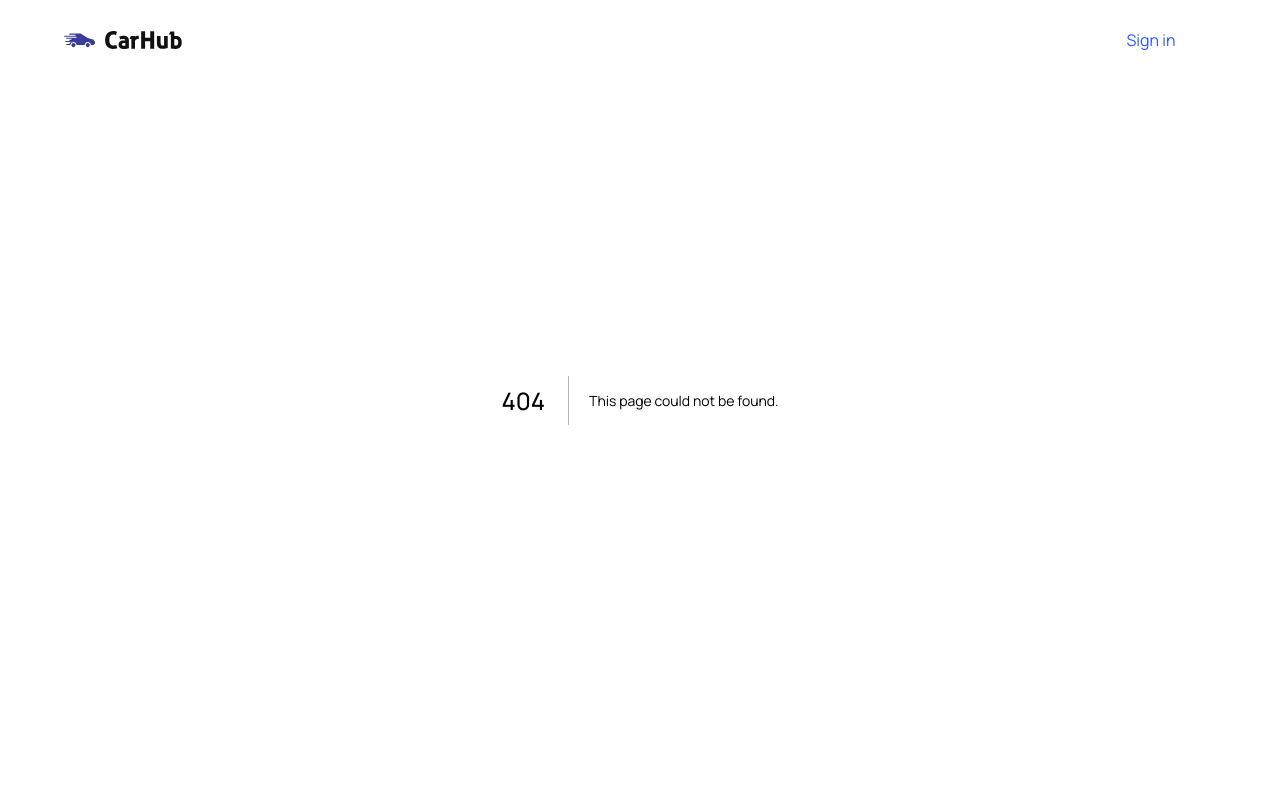
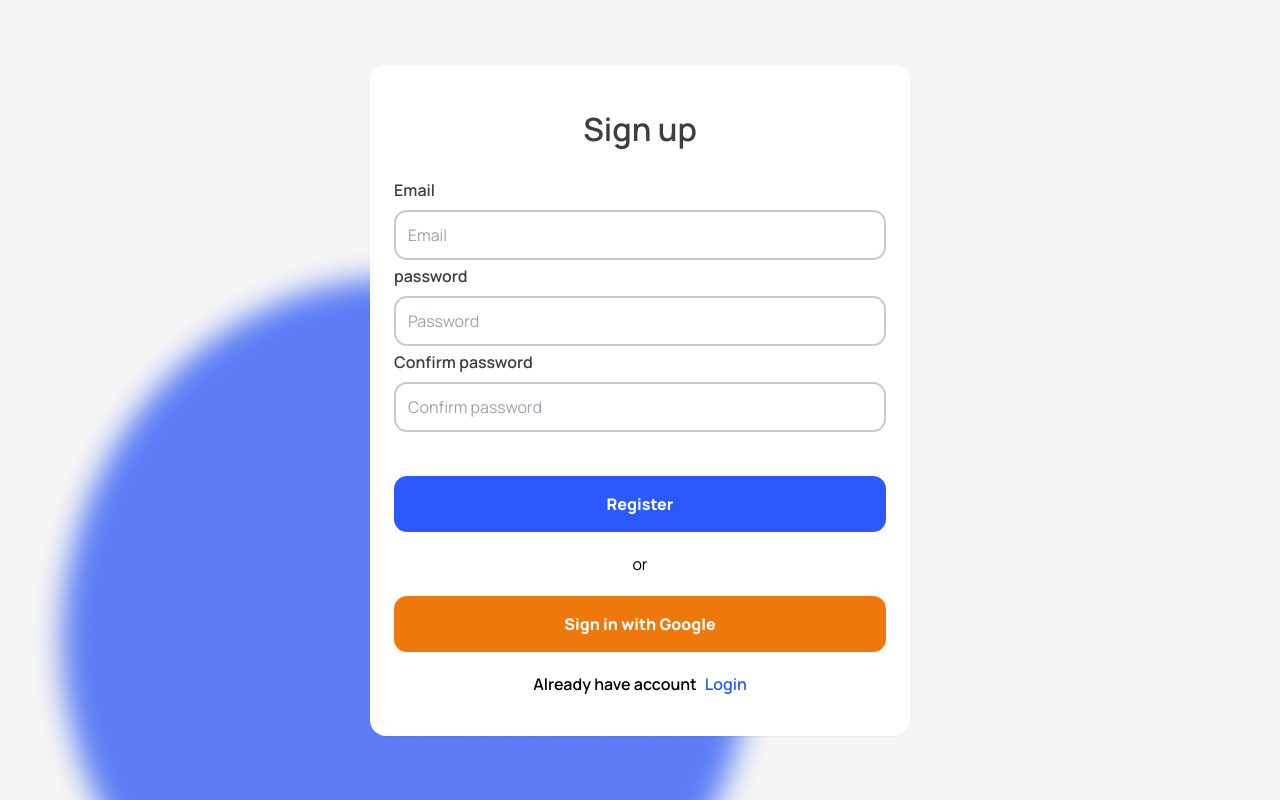
Before and after one commit to SylvinIsamaza/carBooking, a Next.js app: page /register in a window 1280 px wide. Before the commit this address had no page. Shown: the top 800 px of the page. Built offline with nearby package versions, Linux system fonts and the light colour scheme.

Commit message:
making login and signup

```diff
--- a/app/layout.tsx
+++ b/app/layout.tsx
@@ -17,10 +17,10 @@ export default function RootLayout({
 }) {
   return (
     <html lang="en">
-      <body className='relative'>
-        <Navbar/>
+      <body className='relative '>
+
         {children}
-        <Footer/>
+
         </body>
     </html>
   )
--- /dev/null
+++ b/app/login/layout.tsx
@@ -0,0 +1,20 @@
+import type { Metadata } from "next";
+export const metadata: Metadata = {
+  title: "Register",
+  description: "Register to our application",
+};
+
+export default function Layout({
+  children,
+}: {
+  children: React.ReactNode;
+}) {
+  return (
+    <html lang="en">
+      <body className="relative ">
+        {children}
+
+      </body>
+    </html>
+  );
+}
--- /dev/null
+++ b/app/login/page.tsx
@@ -0,0 +1,14 @@
+
+import Login from '@/components/auth/Login'
+import LoginLayout from './layout'
+function Page() {
+  return (
+    <div className="w-full h-screen flex justify-center items-center  bg-auth">
+    <Login/>
+
+    </div>
+  )
+}
+Page.layout=LoginLayout
+
+export default Page
--- a/app/page.tsx
+++ b/app/page.tsx
@@ -1,4 +1,4 @@
-import { CustomFilter, Hero, SearchBar, ShowMore } from "@/components";
+import { CustomFilter, Footer, Hero, Navbar, SearchBar, ShowMore } from "@/components";
 import CarCard from "@/components/CarCard";
 import { fuels, yearsOfProduction } from "@/constants";
 import { carModel } from "@/constants/data";
@@ -20,7 +20,9 @@ export default async function Home({searchParams}) {
   console.log(isDataEmpty)
 
   return (
-    <main className="overflow-hidden">
+    <>
+      <Navbar/>
+    <main className="overflow-hidden pt-[5rem]">
       <Hero />
       <div className="mt-12 padding-x padding-y max-width" id="discover">
         <div className="home__text-container">
@@ -53,6 +55,9 @@ export default async function Home({searchParams}) {
         <p>{allCars?.message}</p>
       </div>)}
 
-    </main>
+      </main>
+      <Footer />
+      </>
   );
+
 }
--- /dev/null
+++ b/app/register/layout.tsx
@@ -0,0 +1,20 @@
+import type { Metadata } from "next";
+export const metadata: Metadata = {
+  title: "Register",
+  description: "Register to our application",
+};
+
+export default function Layout({
+  children,
+}: {
+  children: React.ReactNode;
+}) {
+  return (
+    <html lang="en">
+      <body className="relative ">
+        {children}
+
+      </body>
+    </html>
+  );
+}
--- /dev/null
+++ b/app/register/page.tsx
@@ -0,0 +1,14 @@
+
+import Register from '@/components/auth/Register'
+import SignUpLayout from './layout'
+function Page() {
+  return (
+    <div className="w-full h-screen flex justify-center items-center  bg-auth">
+    <Register/>
+
+    </div>
+  )
+}
+Page.layout=SignUpLayout
+
+export default Page
--- a/components/Navbar.tsx
+++ b/components/Navbar.tsx
@@ -1,21 +1,43 @@
-import Image from 'next/image'
-import Link from 'next/link'
-import React from 'react'
-import CustomButton from './CustomButton'
+"use client"
+import Image from 'next/image';
+import Link from 'next/link';
+import React, { useEffect, useState } from 'react';
+import CustomButton from './CustomButton';
 
 function Navbar() {
+  const [scrollPosition, setScrollPosition] = useState(0);
+  const [threshHold, setThreshHold] = useState(0);
+
+  useEffect(() => {
+    const handleScroll = () => {
+      setScrollPosition(window.scrollY);
+      setThreshHold(60);
+    };
+
+    // Add the event listener when the component mounts
+    window.addEventListener('scroll', handleScroll);
+
+    // Clean up the event listener when the component unmounts
+    return () => {
+      window.removeEventListener('scroll', handleScroll);
+    };
+  }, []);
+
   return (
     <header>
-      <div className='w-full absolute z-10'>
-        <div className='max-w-[1440px] mx-auto flex justify-between items-center sm:px-16 px-6 py-4'>
+      <div className={`w-full fixed ${scrollPosition > threshHold ? "bg-white" : ""} mb-16 z-50 `}>
+        <div className='max-w-[1440px] mx-auto flex justify-between items-center sm:px-10 3xl:px-[30%] px-6 py-4'>
           <Link href='/' className='flex items-center justify-center'>
             <Image src='/logo.svg' alt='car hub' width={118} height={18} className='object-contain'/>
           </Link>
-          <CustomButton title='Sign in' btnType='button' containerStyle='rounded-full text-primary-blue bg-white min-w-[130px]'/>
+          <div className="600px:flex justify-between gap-6 hidden  ">
+            <CustomButton title='Get started' btnType='button' containerStyle='rounded-full text-white bg-primary-blue min-w-[130px]' />
+            <CustomButton title='Sign in' btnType='button' containerStyle='rounded-full text-primary-blue bg-white min-w-[130px]' />
+          </div>
         </div>
       </div>
     </header>
-  )
+  );
 }
 
-export default Navbar
+export default Navbar;
--- /dev/null
+++ b/components/auth/Login.tsx
@@ -0,0 +1,34 @@
+import Link from 'next/link'
+import React from 'react'
+
+function Register() {
+  return (
+    <div className="600px:w-[60%] w-full max-w-[540px] py-10 rounded-2xl shadow-md bg-white 600px:px-6 px-8">
+      <div className="flex items-center justify-center">
+        <p className='text-[32px] font-[600] text-gray-100 mb-[25px] ' >
+          Login
+        </p>
+      </div>
+      <div className="flex flex-col w-full gap-1">
+      <div className="flex flex-col gap-2 justify-start ">
+        <p className='text-gray-100 font-[600]'>Email</p>
+        <input type="text" placeholder='Email' className='w-full h-[50px] border-[#CACACA] border-[2.3px] rounded-[13px] px-3' />
+      </div>
+      <div className="flex flex-col gap-2 justify-start ">
+        <p className='text-gray-100  font-[600]'>password</p>
+        <input type="password" placeholder='Password' className='w-full h-[50Px] border-[#CACACA] border-[2.3px] rounded-[13px] px-3' />
+      </div>
+
+
+        <Link href="/register" className='flex items-center justify-center py-4 bg-primary-blue rounded-[13px] text-white font-[800] mb-4 mt-10'>Login</Link>
+        <p className='text-center'>or</p>
+        <Link href="/google" className='flex items-center justify-center py-4 bg-[#EE780B] rounded-[13px] text-white font-[800] my-4'>Sign in with Google</Link>
+        <div className='w-full justify-center items-center flex gap-2 font-[600]'>Don't have account? <Link href="/register" className='text-primary-blue'>Create account</Link></div>
+
+      </div>
+
+    </div>
+  )
+}
+
+export default Register
--- /dev/null
+++ b/components/auth/Register.tsx
@@ -0,0 +1,37 @@
+import Link from 'next/link'
+import React from 'react'
+
+function Register() {
+  return (
+    <div className="600px:w-[60%] w-full max-w-[540px] py-10 rounded-2xl shadow-sm bg-white 600px:px-6 px-8">
+      <div className="flex items-center justify-center">
+        <p className='text-[32px] font-[600] text-gray-100 mb-[25px] ' >
+          Sign up
+        </p>
+      </div>
+      <div className="flex flex-col w-full gap-1">
+      <div className="flex flex-col gap-2 justify-start ">
+        <p className='text-gray-100 font-[600]'>Email</p>
+        <input type="text" placeholder='Email' className='w-full h-[50px] border-[#CACACA] border-[2.3px] rounded-[13px] px-3' />
+      </div>
+      <div className="flex flex-col gap-2 justify-start ">
+        <p className='text-gray-100  font-[600]'>password</p>
+        <input type="password" placeholder='Password' className='w-full h-[50Px] border-[#CACACA] border-[2.3px] rounded-[13px] px-3' />
+      </div>
+      <div className="flex flex-col gap-2 justify-start ">
+        <p className='text-gray-100  font-[600]'>Confirm password</p>
+        <input type="password" placeholder='Confirm password' className='w-full h-[50Px] border-[#CACACA] border-[2.3px] rounded-[13px] px-3' />
+        </div>
+
+        <Link href="/register" className='flex items-center justify-center py-4 bg-primary-blue rounded-[13px] text-white font-[800] mb-4 mt-10'>Register</Link>
+        <p className='text-center'>or</p>
+        <Link href="/google" className='flex items-center justify-center py-4 bg-[#EE780B] rounded-[13px] text-white font-[800] my-4'>Sign in with Google</Link>
+        <div className='w-full justify-center items-center flex gap-2 font-[600]'>Already have account <Link href="/login" className='text-primary-blue'>Login</Link></div>
+
+      </div>
+
+    </div>
+  )
+}
+
+export default Register
--- a/tailwind.config.js
+++ b/tailwind.config.js
@@ -7,12 +7,17 @@ module.exports = {
   ],
   mode: "jit",
   theme: {
+
     extend: {
+      screens: {
+        "600px":"600px"
+      },
       fontFamily: {
         inter: ["Inter", "sans-serif"],
       },
       colors: {
         "black-100": "#2B2C35",
+        "gray-100":"#3E3E3E",
         "primary-blue": {
           DEFAULT: "#2B59FF",
           100: "#F5F8FF",
@@ -26,7 +31,8 @@ module.exports = {
       },
       backgroundImage: {
         'pattern': "url('/pattern.png')",
-        'hero-bg': "url('/hero-bg.png')"
+        'hero-bg': "url('/hero-bg.png')",
+        'auth': "url('/signup_background.png')",
       }
     },
   },
```
Also changed, not shown: public/signup_background.png (added), 1 other file (tests, documents, lock files or other folders).
